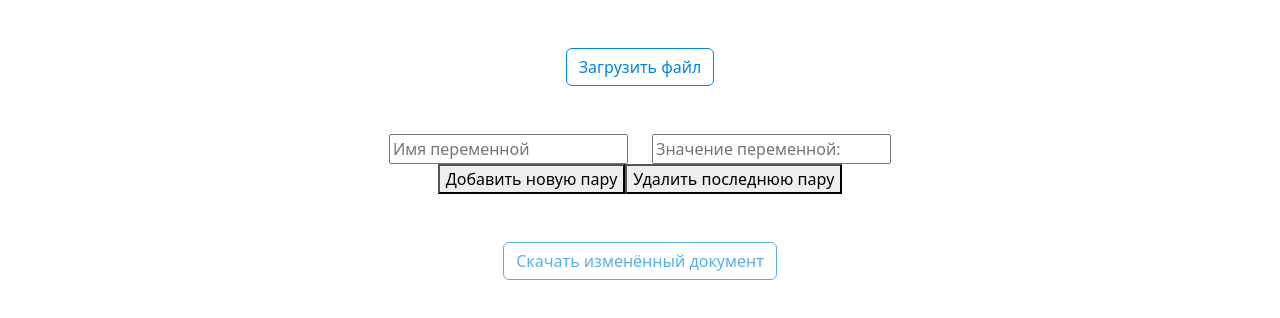
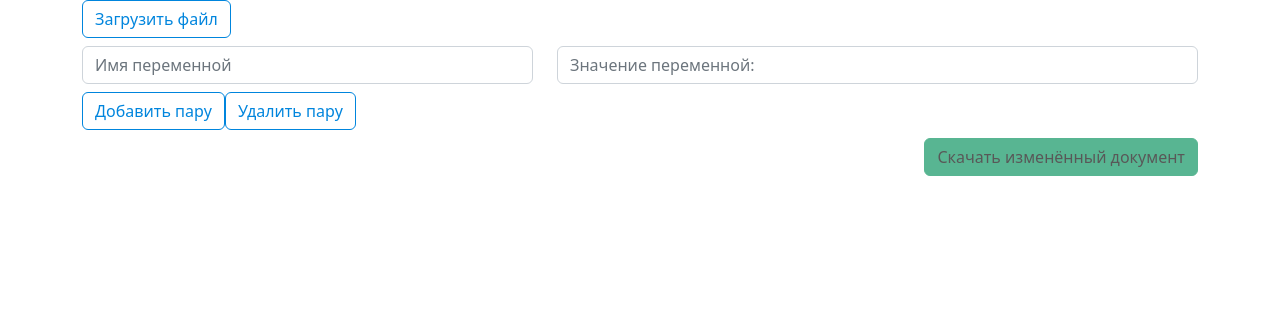
Before and after one commit to IlyaGoncharovY/HomeTask, a React (Create React App) app: page / in a window 1280 px wide. Shown: the top 318 px of the page. Built offline with nearby package versions, Linux system fonts and the light colour scheme.

Commit message:
fix (style) refactor style. common app

```diff
--- a/src/App.tsx
+++ b/src/App.tsx
@@ -15,14 +15,21 @@ function App() {
     } = useDocxFile()
 
     return (
-        <div className={"container h-100 w-100"}>
-            <div className={"d-flex flex-column align-items-center justify-content-center"}>
+        <div className={"container"}>
+            <div className={'form-group row'}>
                 <SourceDocument handleFileUpload={handleFileUpload} docxFile={docxFile}/>
-                <InputFields changeTexts={changeTexts}
-                             handleChangeText={handleChangeText}
-                             handleAddPair={handleAddPair}
-                             handleDeletePair={handleDeletePair}
-                />
+            </div>
+            <div className="form-group row">
+                <div className="col-12 mt-2">
+                    <InputFields changeTexts={changeTexts}
+                                 handleChangeText={handleChangeText}
+                                 handleAddPair={handleAddPair}
+                                 handleDeletePair={handleDeletePair}
+                    />
+                </div>
+
+            </div>
+            <div className="form-group row">
                 <DownloadButton docxFile={docxFile}
                                 handleFileDownload={handleFileDownload}
                 />
--- a/src/Components/DownloadButton/DownloadButton.tsx
+++ b/src/Components/DownloadButton/DownloadButton.tsx
@@ -9,8 +9,8 @@ interface DownloadButtonType {
 export const DownloadButton: FC<DownloadButtonType> = ({docxFile, handleFileDownload}) => {
 
     return (
-        <div className={"mt-5"}>
-            <button type="button" className="btn btn-outline-info" onClick={handleFileDownload} disabled={!docxFile}>Скачать изменённый документ</button>
+        <div className={"col-12 mt-2 text-end"}>
+            <button type="button" className="btn btn-success" onClick={handleFileDownload} disabled={!docxFile}>Скачать изменённый документ</button>
         </div>
     );
 };
--- a/src/Components/Fields/BattonsForFields/ButtonsForFields.tsx
+++ b/src/Components/Fields/BattonsForFields/ButtonsForFields.tsx
@@ -8,9 +8,11 @@ interface ButtonsForFieldsType {
 export const ButtonsForFields:FC<ButtonsForFieldsType> = ({handleDeletePair, handleAddPair}) => {
 
     return (
-        <div>
-            <button onClick={handleAddPair}>Добавить новую пару</button>
-            <button onClick={handleDeletePair}>Удалить последнюю пару</button>
+        <div className="row">
+            <div className={"col-12"}>
+                <button onClick={handleAddPair} type="button" className="btn btn-outline-info">Добавить пару</button>
+                <button onClick={handleDeletePair} type="button" className="btn btn-outline-info">Удалить  пару</button>
+            </div>
         </div>
     );
 };
--- a/src/Components/Fields/InputFields.tsx
+++ b/src/Components/Fields/InputFields.tsx
@@ -18,21 +18,23 @@ export const InputFields: FC<InputFieldsType> = ({
     return (
         <>
             {changeTexts.map((changeText, index) => (
-                <div key={index} className="mt-5 row">
-                    <div className="col-12 col-md-6">
+                <div key={index} className="row mb-2">
+                    <div className="col-12 col-md-5 mb-2 mb-md-0">
                         <input
                             type="text"
                             value={changeText.variable}
                             onChange={handleChangeText(index, 'variable')}
                             placeholder={"Имя переменной"}
+                            className="form-control"
                         />
                     </div>
-                    <div className="col-12 col-md-6 mt-3 mt-md-0">
+                    <div className="col-12 col-md-7">
                         <input
                             type="text"
                             value={changeText.valueVariable}
                             onChange={handleChangeText(index, 'valueVariable')}
                             placeholder={"Значение переменной:"}
+                            className="form-control"
                         />
                     </div>
                 </div>
--- a/src/Components/SourceDoc/SourceDocument.tsx
+++ b/src/Components/SourceDoc/SourceDocument.tsx
@@ -16,7 +16,7 @@ export const SourceDocument: FC<SourceDocumentType> = ({handleFileUpload, docxFi
     };
 
     return (
-        <div className={'mt-5'}>
+            <div>
                 <input
                     type="file"
                     accept={".docx"}
@@ -24,7 +24,8 @@ export const SourceDocument: FC<SourceDocumentType> = ({handleFileUpload, docxFi
                     ref={fileInputRef}
                     style={{display: 'none'}}
                 />
-            <button type="button" className="btn btn-outline-info" onClick={handleClick}>{!docxFile ? "Загрузить файл" : "Файл загружен"}</button>
+                <button type="button" className="btn btn-outline-info"
+                        onClick={handleClick}>{!docxFile ? "Загрузить файл" : "Файл загружен"}</button>
             </div>
     );
 };
```
Lines whose indentation alone changed are shown as unchanged.
